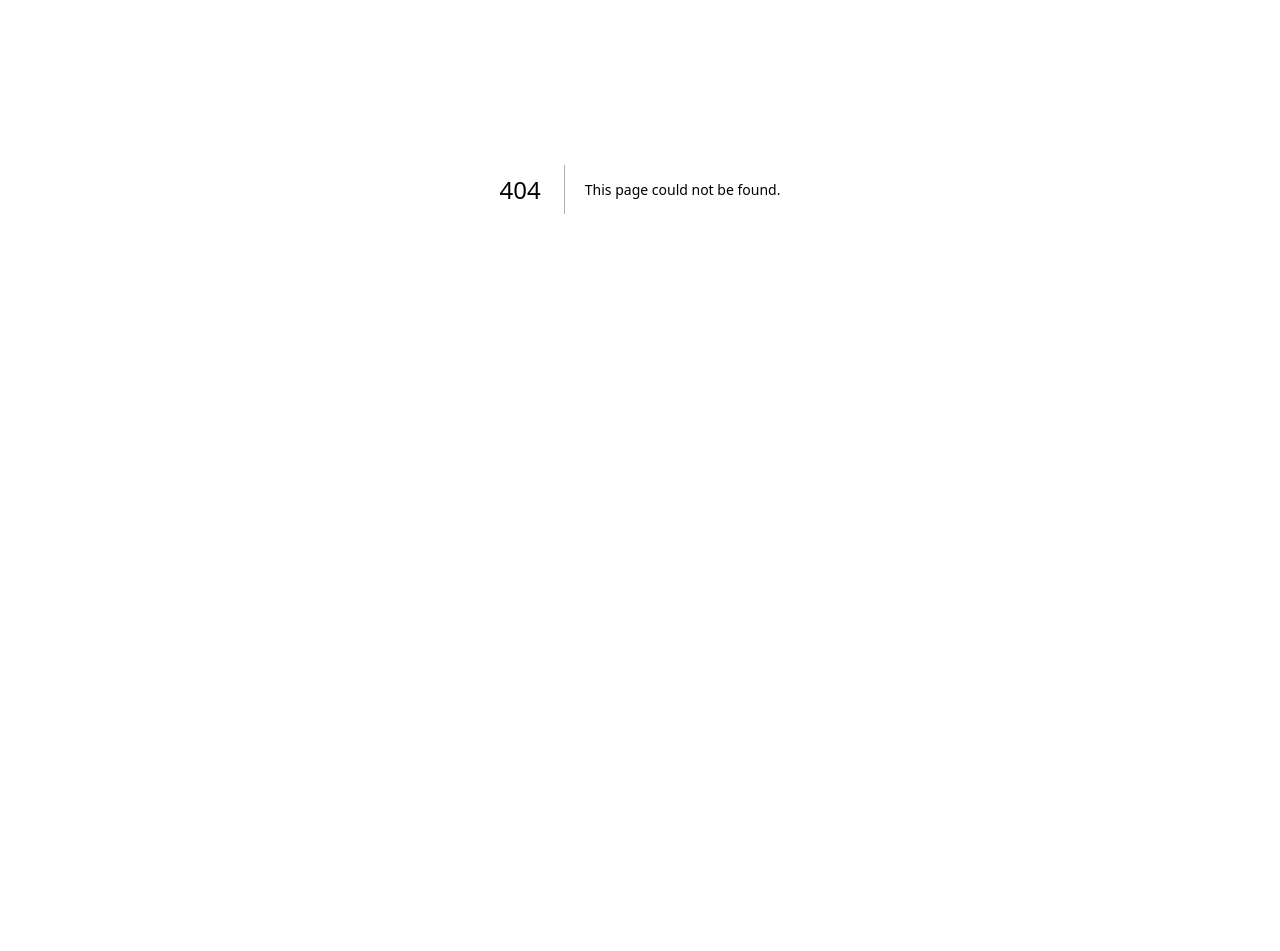
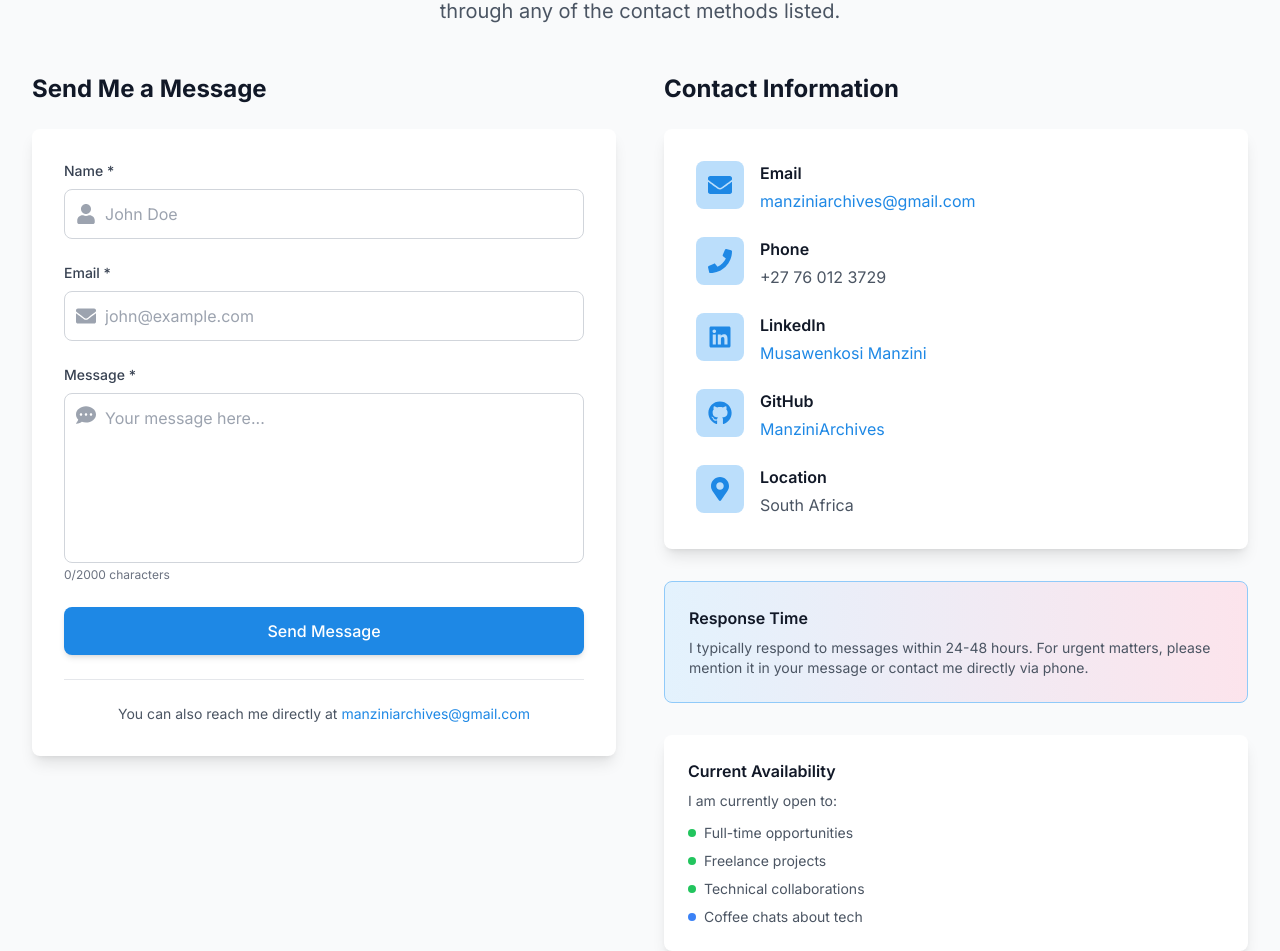
Before and after one commit to ManziniArchives/My_Portfolio, a Next.js app: page /contact in a window 1280 px wide. Before the commit this address had no page. Shown: the part 211-1162 px from the top of the page. Before the commit the page ends 800 px from the top, so only its background shows below. Built offline with nearby package versions, Linux system fonts and the light colour scheme; no server answers.

Commit message:
Auto-commit: Agent tool execution

```diff
--- /dev/null
+++ b/src/app/contact/page.tsx
@@ -0,0 +1,199 @@
+import Navigation from '@/components/Navigation/Navigation'
+import Container from '@/components/ui/Container'
+import ContactForm from '@/components/ContactForm/ContactForm'
+import { personalInfo } from '@/data/personalInfo'
+import { motion } from 'framer-motion'
+import { FaEnvelope, FaPhone, FaLinkedin, FaGithub, FaMapMarkerAlt } from 'react-icons/fa'
+
+const containerVariants = {
+  hidden: { opacity: 0 },
+  visible: {
+    opacity: 1,
+    transition: {
+      staggerChildren: 0.2,
+    },
+  },
+}
+
+const itemVariants = {
+  hidden: { opacity: 0, y: 30 },
+  visible: {
+    opacity: 1,
+    y: 0,
+    transition: {
+      duration: 0.6,
+    },
+  },
+}
+
+export default function Contact() {
+  return (
+    <div className="min-h-screen bg-gray-50 dark:bg-gray-900 pt-20">
+      <Navigation />
+
+      <Container>
+        <motion.div
+          initial={{ opacity: 0, y: 30 }}
+          animate={{ opacity: 1, y: 0 }}
+          transition={{ duration: 0.6 }}
+          className="text-center mb-12"
+        >
+          <h1 className="text-4xl md:text-5xl font-bold text-gray-900 dark:text-white mb-6">
+            Get In Touch
+          </h1>
+          <p className="text-xl text-gray-600 dark:text-gray-300 max-w-3xl mx-auto">
+            I'm always interested in hearing about new opportunities, collaborations, or just having a chat about technology.
+            Feel free to reach out using the form below or through any of the contact methods listed.
+          </p>
+        </motion.div>
+
+        <motion.div
+          variants={containerVariants}
+          initial="hidden"
+          animate="visible"
+          className="grid lg:grid-cols-2 gap-12"
+        >
+          {/* Contact Form */}
+          <motion.div variants={itemVariants}>
+            <h2 className="text-2xl font-bold text-gray-900 dark:text-white mb-6">
+              Send Me a Message
+            </h2>
+            <ContactForm />
+          </motion.div>
+
+          {/* Contact Information */}
+          <motion.div variants={itemVariants} className="space-y-8">
+            <div>
+              <h2 className="text-2xl font-bold text-gray-900 dark:text-white mb-6">
+                Contact Information
+              </h2>
+
+              <div className="bg-white dark:bg-gray-800 rounded-lg shadow-lg p-8 space-y-6">
+                <div className="flex items-start space-x-4">
+                  <div className="flex-shrink-0 w-12 h-12 bg-primary-100 dark:bg-primary-900 rounded-lg flex items-center justify-center">
+                    <FaEnvelope className="w-6 h-6 text-primary-600 dark:text-primary-400" />
+                  </div>
+                  <div>
+                    <h3 className="font-semibold text-gray-900 dark:text-white mb-1">Email</h3>
+                    <a
+                      href="mailto:manziniarchives@gmail.com"
+                      className="text-primary-600 dark:text-primary-400 hover:underline"
+                    >
+                      manziniarchives@gmail.com
+                    </a>
+                  </div>
+                </div>
+
+                <div className="flex items-start space-x-4">
+                  <div className="flex-shrink-0 w-12 h-12 bg-primary-100 dark:bg-primary-900 rounded-lg flex items-center justify-center">
+                    <FaPhone className="w-6 h-6 text-primary-600 dark:text-primary-400" />
+                  </div>
+                  <div>
+                    <h3 className="font-semibold text-gray-900 dark:text-white mb-1">Phone</h3>
+                    <a
+                      href="tel:+27760123729"
+                      className="text-gray-600 dark:text-gray-400 hover:text-primary-600 dark:hover:text-primary-400 transition-colors"
+                    >
+                      +27 76 012 3729
+                    </a>
+                  </div>
+                </div>
+
+                <div className="flex items-start space-x-4">
+                  <div className="flex-shrink-0 w-12 h-12 bg-primary-100 dark:bg-primary-900 rounded-lg flex items-center justify-center">
+                    <FaLinkedin className="w-6 h-6 text-primary-600 dark:text-primary-400" />
+                  </div>
+                  <div>
+                    <h3 className="font-semibold text-gray-900 dark:text-white mb-1">LinkedIn</h3>
+                    <a
+                      href="https://linkedin.com/in/musawenkosi-manzini"
+                      target="_blank"
+                      rel="noopener noreferrer"
+                      className="text-primary-600 dark:text-primary-400 hover:underline"
+                    >
+                      Musawenkosi Manzini
+                    </a>
+                  </div>
+                </div>
+
+                <div className="flex items-start space-x-4">
+                  <div className="flex-shrink-0 w-12 h-12 bg-primary-100 dark:bg-primary-900 rounded-lg flex items-center justify-center">
+                    <FaGithub className="w-6 h-6 text-primary-600 dark:text-primary-400" />
+                  </div>
+                  <div>
+                    <h3 className="font-semibold text-gray-900 dark:text-white mb-1">GitHub</h3>
+                    <a
+                      href="https://github.com/ManziniArchives"
+                      target="_blank"
+                      rel="noopener noreferrer"
+                      className="text-primary-600 dark:text-primary-400 hover:underline"
+                    >
+                      ManziniArchives
+                    </a>
+                  </div>
+                </div>
+
+                <div className="flex items-start space-x-4">
+                  <div className="flex-shrink-0 w-12 h-12 bg-primary-100 dark:bg-primary-900 rounded-lg flex items-center justify-center">
+                    <FaMapMarkerAlt className="w-6 h-6 text-primary-600 dark:text-primary-400" />
+                  </div>
+                  <div>
+                    <h3 className="font-semibold text-gray-900 dark:text-white mb-1">Location</h3>
+                    <p className="text-gray-600 dark:text-gray-400">
+                      South Africa
+                    </p>
+                  </div>
+                </div>
+              </div>
+            </div>
+
+            {/* Response Time */}
+            <motion.div
+              variants={itemVariants}
+              className="bg-gradient-to-r from-primary-50 to-secondary-50 dark:from-primary-900/20 dark:to-secondary-900/20 rounded-lg p-6 border border-primary-200 dark:border-primary-700"
+            >
+              <h3 className="font-semibold text-gray-900 dark:text-white mb-2">
+                Response Time
+              </h3>
+              <p className="text-gray-600 dark:text-gray-400 text-sm">
+                I typically respond to messages within 24-48 hours. For urgent matters,
+                please mention it in your message or contact me directly via phone.
+              </p>
+            </motion.div>
+
+            {/* Availability */}
+            <motion.div
+              variants={itemVariants}
+              className="bg-white dark:bg-gray-800 rounded-lg shadow-lg p-6"
+            >
+              <h3 className="font-semibold text-gray-900 dark:text-white mb-2">
+                Current Availability
+              </h3>
+              <p className="text-gray-600 dark:text-gray-400 text-sm mb-3">
+                I am currently open to:
+              </p>
+              <ul className="space-y-2 text-sm text-gray-600 dark:text-gray-400">
+                <li className="flex items-center">
+                  <span className="w-2 h-2 bg-green-500 rounded-full mr-2"></span>
+                  Full-time opportunities
+                </li>
+                <li className="flex items-center">
+                  <span className="w-2 h-2 bg-green-500 rounded-full mr-2"></span>
+                  Freelance projects
+                </li>
+                <li className="flex items-center">
+                  <span className="w-2 h-2 bg-green-500 rounded-full mr-2"></span>
+                  Technical collaborations
+                </li>
+                <li className="flex items-center">
+                  <span className="w-2 h-2 bg-blue-500 rounded-full mr-2"></span>
+                  Coffee chats about tech
+                </li>
+              </ul>
+            </motion.div>
+          </motion.div>
+        </motion.div>
+      </Container>
+    </div>
+  )
+}
```
